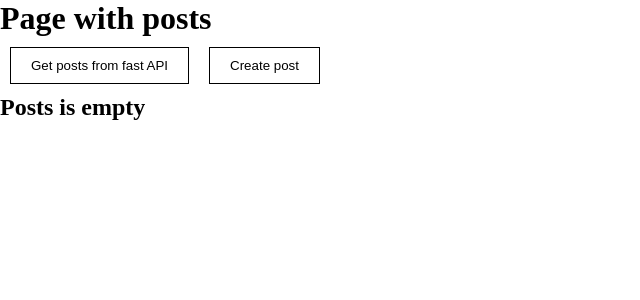
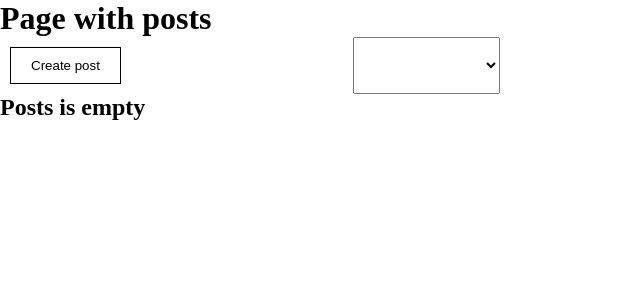
Before and after one commit to landges/fastvue-study, a Vue app in the folder frontend/: page / in a window 1280 px wide. Shown: the top 300 px of the page, without its empty margins (0-640 px from the left). Built offline with nearby package versions, Linux system fonts and the light colour scheme; no server answers.

Commit message:
sorteed vue

```diff
--- a/frontend/src/App.vue
+++ b/frontend/src/App.vue
@@ -1,10 +1,17 @@
 <template>
     <div>
         <h1>Page with posts</h1>
-        <my-button @click="fetchPosts">Get posts from fast API</my-button>
-        <my-button
-        @click="showDialog"
-        >Create post</my-button>
+        <div class="app__btns">
+            <my-button
+            @click="showDialog"
+            >Create post</my-button>
+
+            <my-select
+            v-model="selectedSort"
+            :options="sortOptions"
+            />
+        </div>
+
         <my-dialog v-model:show="dialogVisible">
             <postForm
             @create="createPost"
@@ -12,9 +19,13 @@
         </my-dialog>
 
         <postList
-        :posts="posts"
+        :posts="sortedPosts"
         @remove="removePost"
+        v-if="!isPostLoading"
         />
+        <div v-else>
+            Loading....
+        </div>
     </div>
 </template>
 
@@ -23,15 +34,24 @@ import { throwStatement } from '@babel/types';
 import postForm from "@/components/postForm"
 import postList from "@/components/postList"
 import axios from 'axios'
+import MySelect from "@/components/UI/MySelect"
+
 
 export default {
     components:{
-        postForm, postList
+        postForm, postList, MySelect
     },
     data(){
         return {
             posts:[],
             dialogVisible:false,
+            isPostLoading: false,
+            selectedSort: '',
+            sortOptions:[
+                {value:"id",name:"by id"},
+                {value:"title",name:"by name"},
+                {value:"discrition",name:"by dsc"}
+            ]
         }
     },
     methods:{
@@ -47,13 +67,28 @@ export default {
         },
         async fetchPosts(){
             try{
-                const response = await axios.get('http://127.0.0.1:8000/posts');
+                this.isPostLoading =true;
+                const response = await axios.get('http://127.0.0.1:8000/api/posts');
                 this.posts = response.data.posts;
             }
             catch(e){
-                alert("Error")
+                alert("Error");
+            }
+            finally{
+                this.isPostLoading = false;
             }
         }
+
+    },
+    mounted(){
+        this.fetchPosts();
+    },
+    computed:{
+        sortedPosts(){
+            return [...this.posts].sort((post1,post2)=>post1[this.selectedSort]?.localeCompare(post2[this.selectedSort]))
+        }
+    },
+    watch:{
 
     }
 }
@@ -65,5 +100,9 @@ export default {
     margin: 0;
     box-sizing: border-box;
 }
-
+.app__btns{
+    width: 500px;
+    display: flex;
+    justify-content: space-between;
+}
 </style>
--- /dev/null
+++ b/frontend/src/components/UI/MySelect.vue
@@ -0,0 +1,32 @@
+<template>
+    <select v-model="modelValue" @change="changeOption">
+        <option disabled value="">Выберите из списка</option>
+        <option
+            v-for="option in options"
+            :key="option.value"
+            :value="option.value"
+        >
+            {{ option.name }}
+        </option>
+    </select>
+</template>
+
+<script>
+  export default {
+    name: 'my-select',
+    props: {
+        options: {
+            type: Array,
+            default: () => [],
+        }
+    },
+    methods: {
+        changeOption(event) {
+            this.$emit('update:modelValue', event.target.value);
+        }
+    }
+  }
+  </script>
+
+  <style scoped>
+  </style>
--- a/frontend/src/components/postForm.vue
+++ b/frontend/src/components/postForm.vue
@@ -7,7 +7,7 @@
             placeholder="title"/>
 
             <my-input
-            v-model="post.discriprion"
+            v-model="post.discription"
             name="discription"
             id="discription"
             placeholder="discription"/>
--- a/frontend/src/components/postItem.vue
+++ b/frontend/src/components/postItem.vue
@@ -1,6 +1,6 @@
 <template>
     <div class="post">
-        <div class="name"><strong>{{post.title}}</strong> {{post.discriprion}}</div>
+        <div class="name"><strong>{{post.title}}</strong> {{post.discription}}</div>
         <div class="btns">
             <my-button @click="$emit('remove',post)">Delete</my-button>
         </div>
--- a/frontend/src/components/postList.vue
+++ b/frontend/src/components/postList.vue
@@ -2,12 +2,15 @@
     <div v-if="posts.length > 0">
         <h3>List posts</h3>
         <div class="posts">
+            <transition-group name="post-list">
                 <postItem
                 v-for="post in posts"
                 :post="post"
                 :key="post.id"
                 @remove="$emit('remove',post)"
                 />
+            </transition-group>
+
         </div>
     </div>
     <h2 v-else>Posts is empty</h2>
@@ -39,4 +42,20 @@ export default{
 .posts{
     display: block;
 }
+.post-list-item {
+  display: inline-block;
+  margin-right: 10px;
+}
+.post-list-enter-active,
+.post-list-leave-active {
+  transition: all 0.4s ease;
+}
+.post-list-enter-from,
+.post-list-leave-to {
+  opacity: 0;
+  transform: translateX(130px);
+}
+.post-list-move {
+  transition: transform 0.4s ease;
+}
 </style>
```
Also changed, not shown: 2 other files (tests, documents, lock files or other folders). Lines whose indentation alone changed are shown as unchanged.
